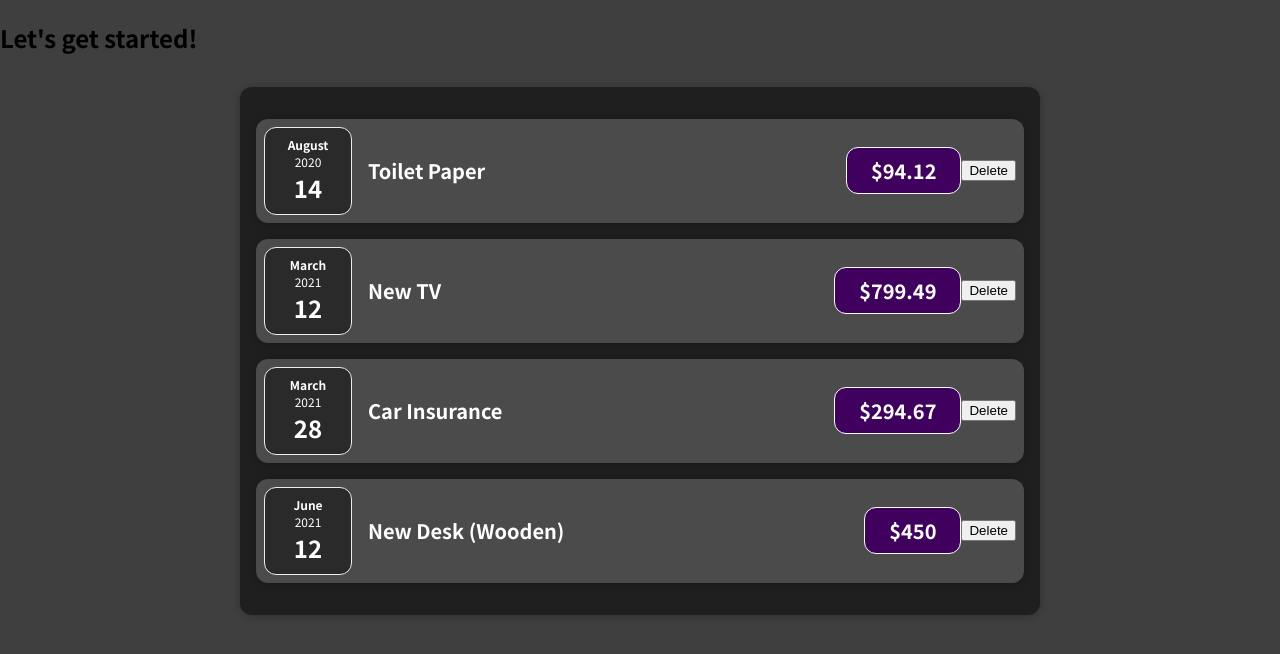
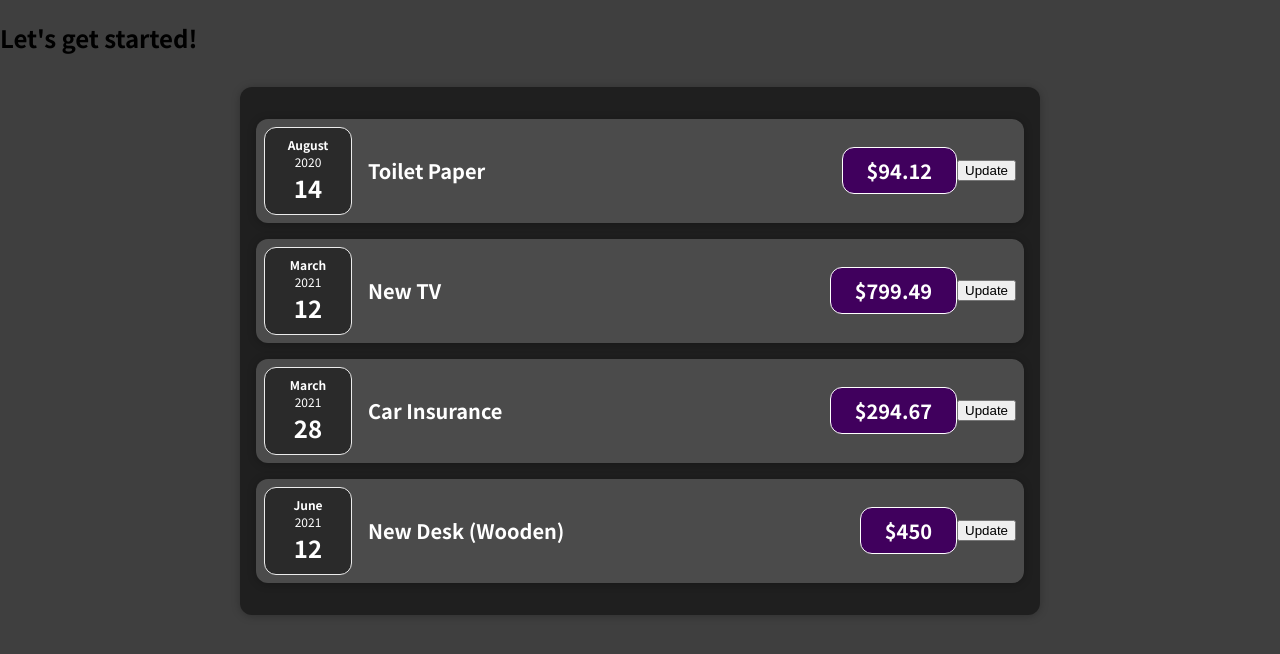
Before and after one commit to Ershad-Alam-67/01-starting-setup, a React (Create React App) app: page / in a window 1280 px wide. Shown: the top 654 px of the page. Built offline with nearby package versions, Linux system fonts and the light colour scheme.

Commit message:
Button to update the amount is added

```diff
--- a/src/components/Expenses/ExpenseItem.js
+++ b/src/components/Expenses/ExpenseItem.js
@@ -1,11 +1,12 @@
-import React from "react"
+import React, { useState } from "react"
 import ExpenseDate from "./ExpenseDate"
 import Card from "../UI/Card"
 import "./ExpenseItem.css"
 
 const ExpenseItem = (props) => {
-  const handleDelete = () => {
-    props.onDelete(props.id)
+  const [amount, setAmount] = useState(props.amount)
+  const updateAmount = () => {
+    setAmount("100")
   }
 
   return (
@@ -13,9 +14,9 @@
       <ExpenseDate date={props.date} />
       <div className="expense-item__description">
         <h2>{props.title}</h2>
-        <div className="expense-item__price">${props.amount}</div>
+        <div className="expense-item__price">${amount}</div>
       </div>
-      <button onClick={handleDelete}>Delete</button>
+      <button onClick={updateAmount}>Update</button>
     </Card>
   )
 }
```
